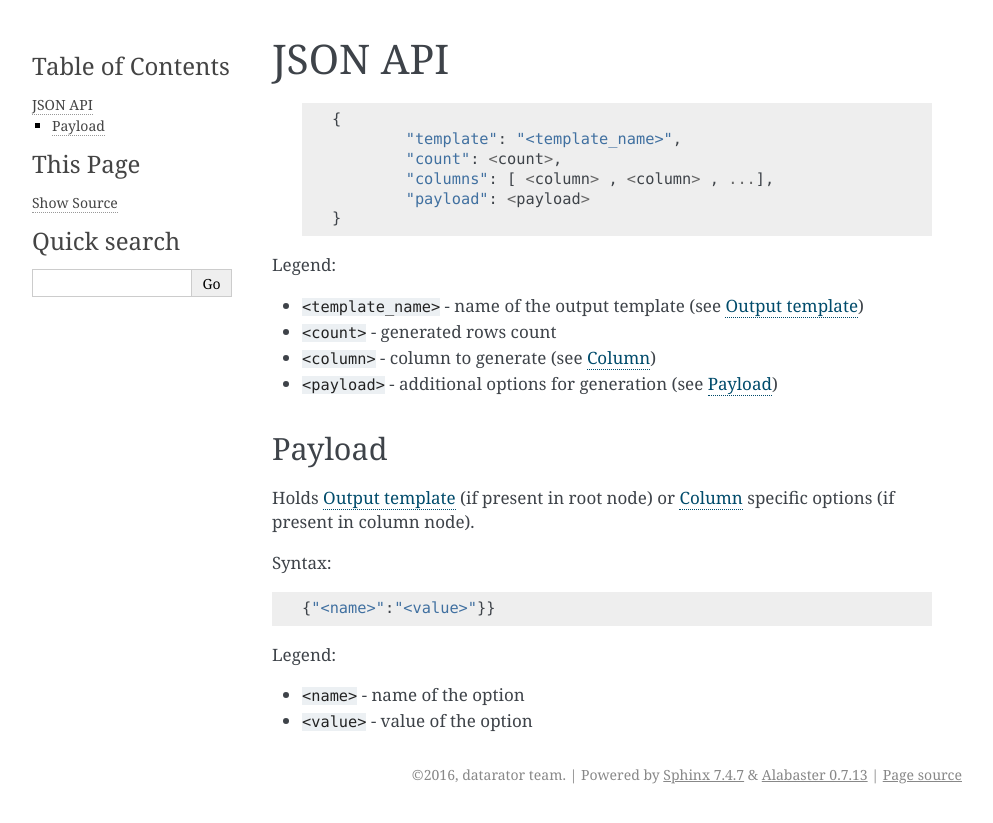
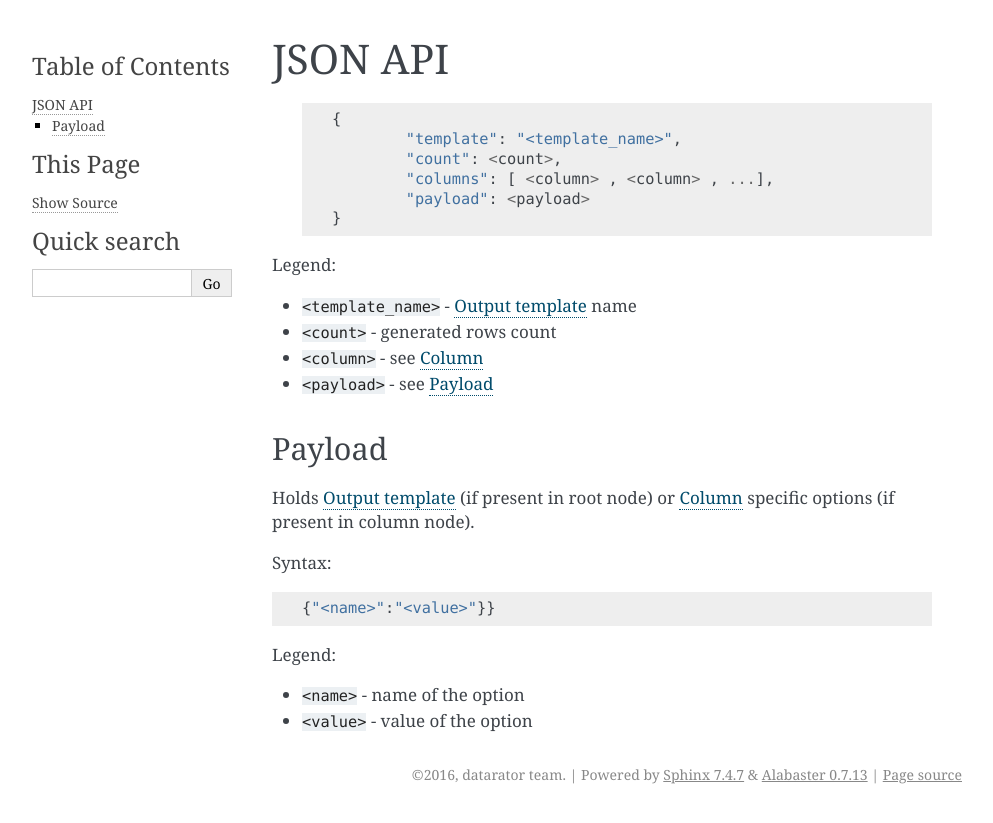
Before and after one commit to datarator/datarator, a Sphinx documentation site: the page built from docs/json_api.rst, in a window 1280 px wide. Shown: the top 823 px of the page, without its empty margins (148-1141 px from the left). Built offline with Sphinx 7.4.7, drawn with Linux system fonts in a browser that asks for light colours.

Commit message:
docs: fixed json api legend

```diff
--- a/docs/json_api.rst
+++ b/docs/json_api.rst
@@ -11,10 +11,10 @@ JSON API
 
 Legend:
 
-* ``<template_name>`` - name of the output template (see :doc:`json_api_template`)
+* ``<template_name>`` - :doc:`json_api_template` name
 * ``<count>`` - generated rows count
-* ``<column>`` - column to generate (see :doc:`json_api_column`)
-* ``<payload>`` - additional options for generation (see :ref:`payload`)
+* ``<column>`` - see :doc:`json_api_column`
+* ``<payload>`` - see :ref:`payload`
 
 .. _payload:
 
```
